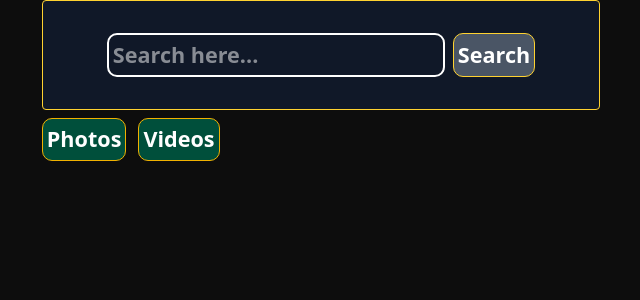
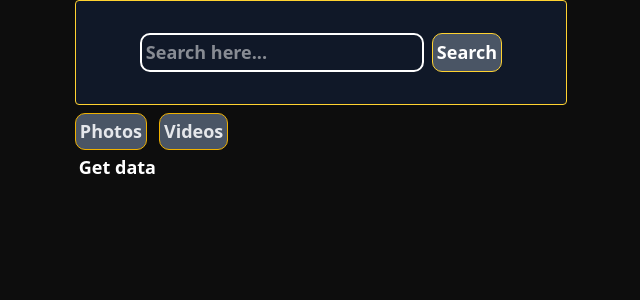
Before and after one commit to AkshitaGupta97/REDUX-TOOLKIT, a React (Vite) app: page / in a window 1280 px wide. Shown: the top 300 px of the page, without its empty margins (319-959 px from the left). Built offline with nearby package versions, Linux system fonts and the light colour scheme.

Commit message:
added tabs and resultGrid

```diff
--- a/src/HomeSearchProject.jsx
+++ b/src/HomeSearchProject.jsx
@@ -1,3 +1,4 @@
+import ResultGrid from "./components/ResultGrid"
 import { SearchBar } from "./components/SearchBar"
 import Tabs from "./components/Tabs"
 
@@ -6,6 +7,7 @@ const HomeSearchProject = () => {
     <div>
       <SearchBar />
       <Tabs />
+      <ResultGrid />
     </div>
   )
 }
--- a/src/components/ResultGrid.jsx
+++ b/src/components/ResultGrid.jsx
@@ -0,0 +1,30 @@
+import { useDispatch, useSelector } from 'react-redux';
+import {fetchPhotos, fetchVideos} from '../api/mediaApi.js';
+import {setQuery, setLoading, setError, setResults} from '../redux/slice-features/searchSlice.js'
+import { useEffect } from 'react';
+
+
+const ResultGrid = () => {
+
+    const dispatch = useDispatch();
+    const {query, activeTab, results, loading, error} = useSelector((store)=> store.search);
+
+    let data;
+    const getData = async() => {
+      if(activeTab === 'Photos'){
+        data = await fetchPhotos(query);
+        console.log(data);
+      }
+      if(activeTab === 'Videos'){
+        data = await fetchVideos(query);
+      }
+    }
+
+  return (
+    <div>
+        <button onClick={getData}>Get data</button>
+    </div>
+  )
+}
+
+export default ResultGrid
--- a/src/components/Tabs.jsx
+++ b/src/components/Tabs.jsx
@@ -16,9 +16,17 @@ const Tabs = () => {
     <div className="flex gap-3 mt-2">
         {
             tabs.map((elem, idx) => {
+                const isActive = activeTab === elem;
                 return (
-                    <button key={idx} onClick={() => onButtonHandler(elem)}
-                        className={`${(activeTab===elem? 'bg-blue-800' :'bg-amber-600')} transition rounded cursor-pointer active:scale-95 border px-2 border-yellow-500 bg-emerald-900 `}>
+                    <button
+                        key={idx}
+                        onClick={() => onButtonHandler(elem)}
+                        className={`${
+                            isActive
+                                ? 'bg-blue-600 text-white font-semibold'
+                                : 'bg-gray-600 text-gray-200'
+                        } px-4 py-2 rounded transition-all duration-200 cursor-pointer active:scale-95 border border-yellow-500 hover:opacity-90`}
+                    >
                         {elem}
                     </button>
                 )
--- a/src/index.css
+++ b/src/index.css
@@ -14,6 +14,5 @@ button, input {
     margin: 4;
     padding: 4px;
     border-radius: 10px;
-    font-size: larger;
     font-weight: bold ;
 }
```
